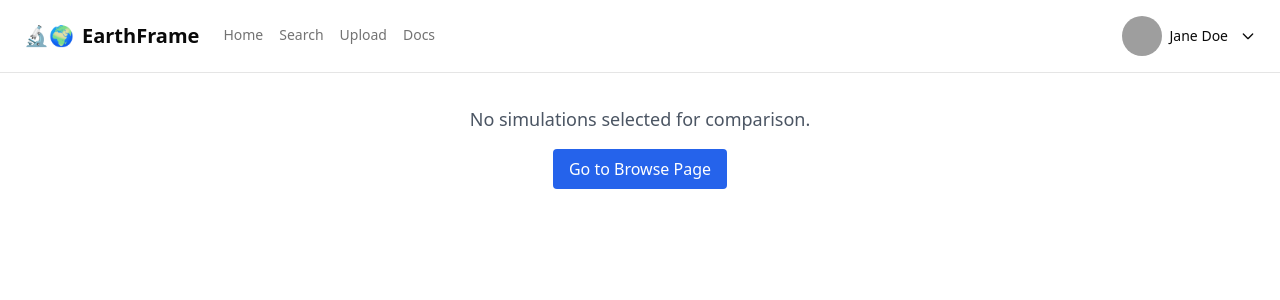
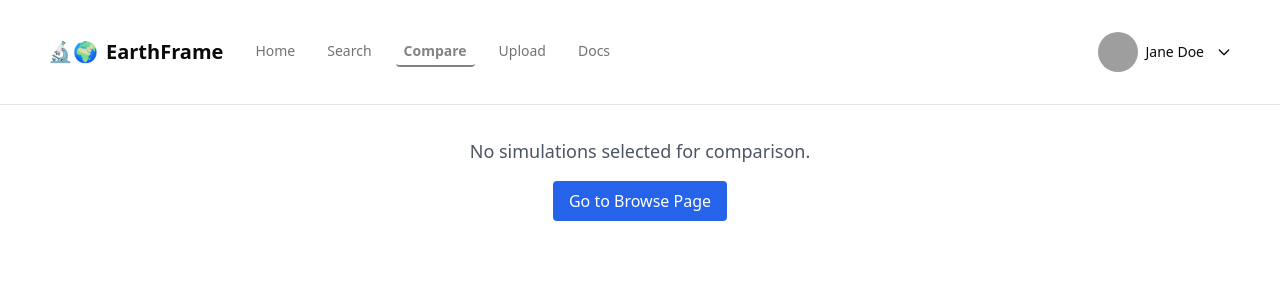
Before and after one commit to E3SM-Project/earthframe, a React (Vite) app in the folder frontend/: page /compare in a window 1280 px wide. Shown: the top 300 px of the page. Built offline with nearby package versions, Linux system fonts and the light colour scheme; grey boxes are pictures that could not be loaded.

Commit message:
Add Compare to the NavBar

```diff
--- a/frontend/src/App.tsx
+++ b/frontend/src/App.tsx
@@ -87,7 +87,7 @@ export default function App() {
 
   return (
     <BrowserRouter>
-      <NavBar />
+      <NavBar selectedDataIds={selectedDataIds} />
       <AppRoutes
         data={data}
         selectedDataIds={selectedDataIds}
--- a/frontend/src/components/layout/NavBar.tsx
+++ b/frontend/src/components/layout/NavBar.tsx
@@ -6,11 +6,16 @@ import { useEffect, useRef, useState } from 'react';
 const navItems = [
   { label: 'Home', href: '/' },
   { label: 'Search', href: '/search' },
+  { label: 'Compare', href: '/compare' },
   { label: 'Upload', href: '/upload' },
   { label: 'Docs', href: '/docs' },
 ];
 
-export default function Navbar() {
+interface NavBarProps {
+  selectedDataIds: string[];
+}
+
+export default function Navbar({ selectedDataIds }: NavBarProps) {
   const location = useLocation();
   const [open, setOpen] = useState(false);
   const dropdownRef = useRef<HTMLDivElement>(null);
@@ -32,7 +37,7 @@ export default function Navbar() {
 
   return (
     <header className="w-full px-6 py-4 bg-white border-b">
-      <div className="max-w-7xl mx-auto flex justify-between items-center">
+      <div className="mx-auto flex max-w-[1440px] items-center justify-between px-6 py-4">
         {/* Left: Logo + Nav Links */}
         <div className="flex items-center gap-6">
           {/* Logo */}
@@ -43,19 +48,46 @@ export default function Navbar() {
 
           {/* Nav Links */}
           <nav className="flex gap-4">
-            {navItems.map((item) => (
+            {navItems.map((item) => {
+              if (item.label === 'Compare') {
+                const disabled = selectedDataIds.length <= 1;
+                return (
+                  <div key={item.href} className="relative flex items-center group">
+                    <Link
+                      to={item.href}
+                      className={cn(
+                        'text-sm font-medium text-muted-foreground hover:text-foreground transition-all border-b-2 border-transparent px-2 py-1 rounded',
+                        location.pathname === item.href &&
+                          'text-foreground border-foreground font-semibold',
+                        disabled && 'pointer-events-none opacity-50 cursor-not-allowed',
+                      )}
+                      tabIndex={disabled ? -1 : 0}
+                      aria-disabled={disabled}
+                    >
+                      {item.label}
+                    </Link>
+                    {disabled && (
+                      <span className="absolute left-1/2 -translate-x-1/2 top-full mt-2 z-10 px-2 py-1 text-xs bg-gray-900 text-white rounded shadow-lg opacity-0 group-hover:opacity-100 transition-opacity whitespace-nowrap">
+                        Select at least 2 items to compare
+                      </span>
+                    )}
+                  </div>
+                );
+              }
+              return (
                 <Link
                   key={item.href}
                   to={item.href}
                   className={cn(
-                  'text-sm font-medium text-muted-foreground hover:text-foreground transition-all border-b-2 border-transparent',
+                    'text-sm font-medium text-muted-foreground hover:text-foreground transition-all border-b-2 border-transparent px-2 py-1 rounded',
                     location.pathname === item.href &&
                       'text-foreground border-foreground font-semibold',
                   )}
                 >
                   {item.label}
                 </Link>
-            ))}
+              );
+            })}
           </nav>
         </div>
 
--- a/frontend/src/pages/Compare/Compare.tsx
+++ b/frontend/src/pages/Compare/Compare.tsx
@@ -29,7 +29,7 @@ const CompareSimulations = ({
 
   const navigate = useNavigate();
   const handleButtonClick = () => {
-    navigate('/browse');
+    navigate('/search');
   };
 
   // Dynamically generate headers from selectedDataIds and selectedData
@@ -275,7 +275,7 @@ const CompareSimulations = ({
           <SelectedSimulationChipList
             data={data}
             buttonText="Change Selection"
-            handleButtonClick={handleButtonClick}
+            onCompareButtonClick={handleButtonClick}
             selectedDataIds={selectedDataIds}
             setSelectedDataIds={setSelectedDataIds}
           />
```
Lines whose indentation alone changed are shown as unchanged.
